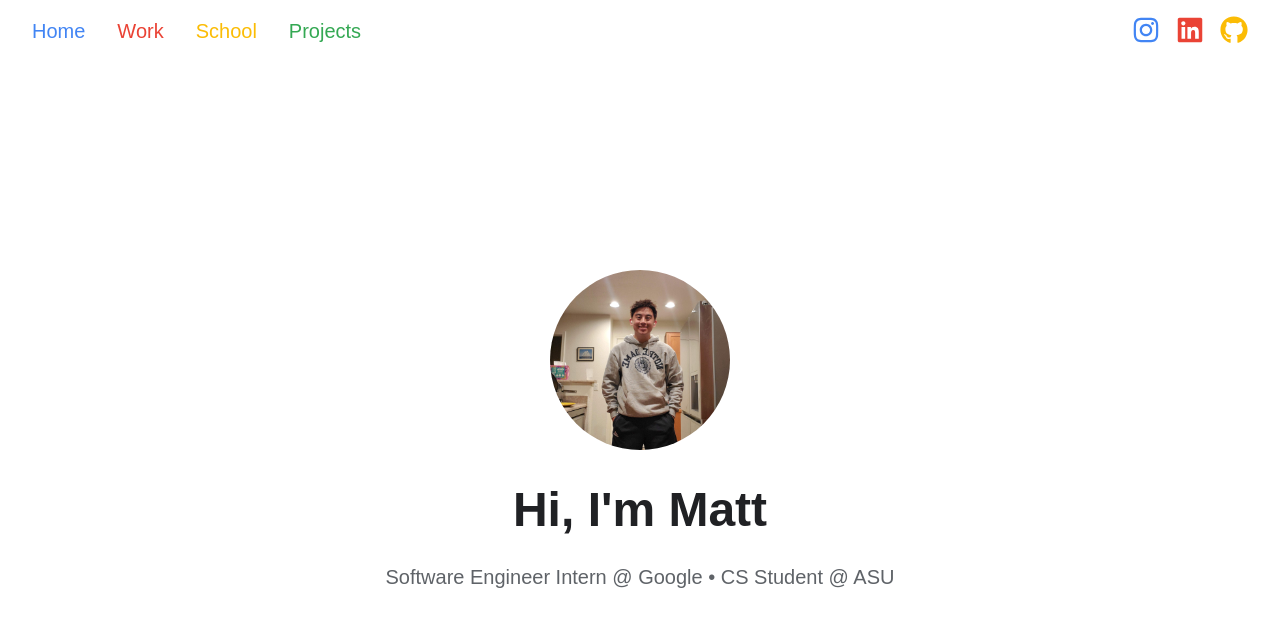
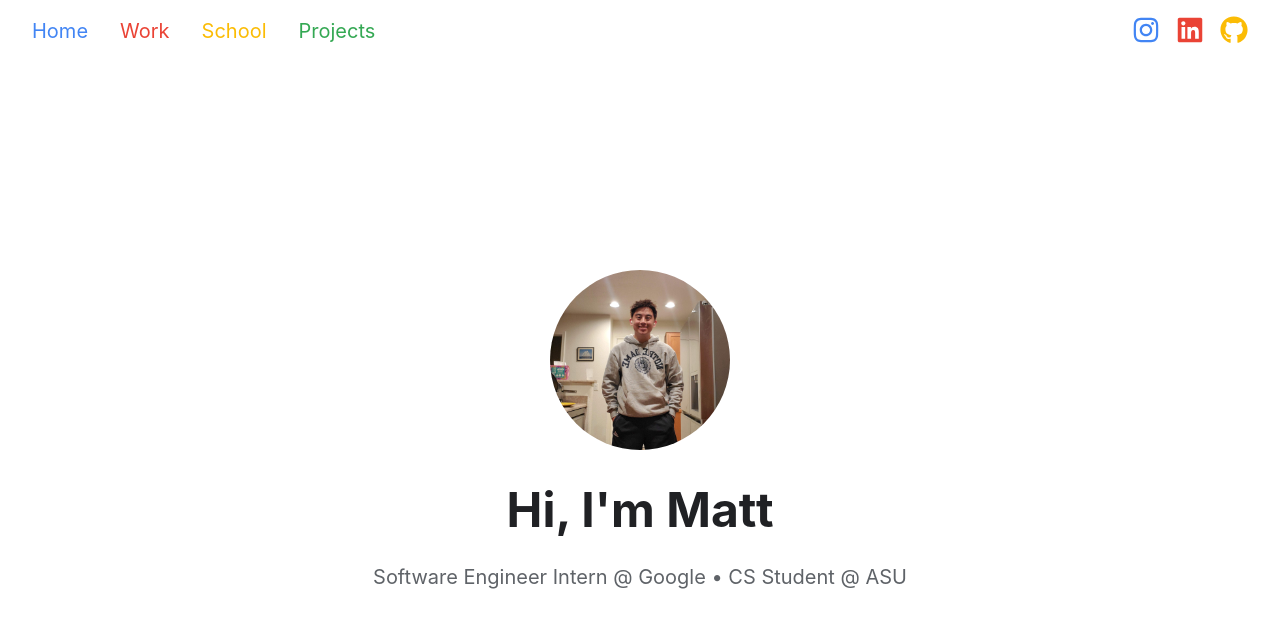
Before and after one commit to matthewwangg/portfolio-website, a Next.js app in the folder portfolio-app/: page / in a window 1280 px wide. Shown: the top 628 px of the page. Built offline with nearby package versions, Linux system fonts and the light colour scheme.

Commit message:
Updated fonts to system stack

```diff
--- a/portfolio-app/src/app/globals.css
+++ b/portfolio-app/src/app/globals.css
@@ -17,7 +17,7 @@
 body {
   color: var(--foreground);
   background: var(--background);
-  font-family: Arial, Helvetica, sans-serif;
+  font-family: -apple-system, BlinkMacSystemFont, "Segoe UI", Roboto, "Helvetica Neue", Arial, sans-serif;
 }
 
 @layer utilities {
```
Also changed, not shown: portfolio-app/src/app/fonts/GeistMonoVF.woff (deleted), portfolio-app/src/app/fonts/GeistVF.woff (deleted).
